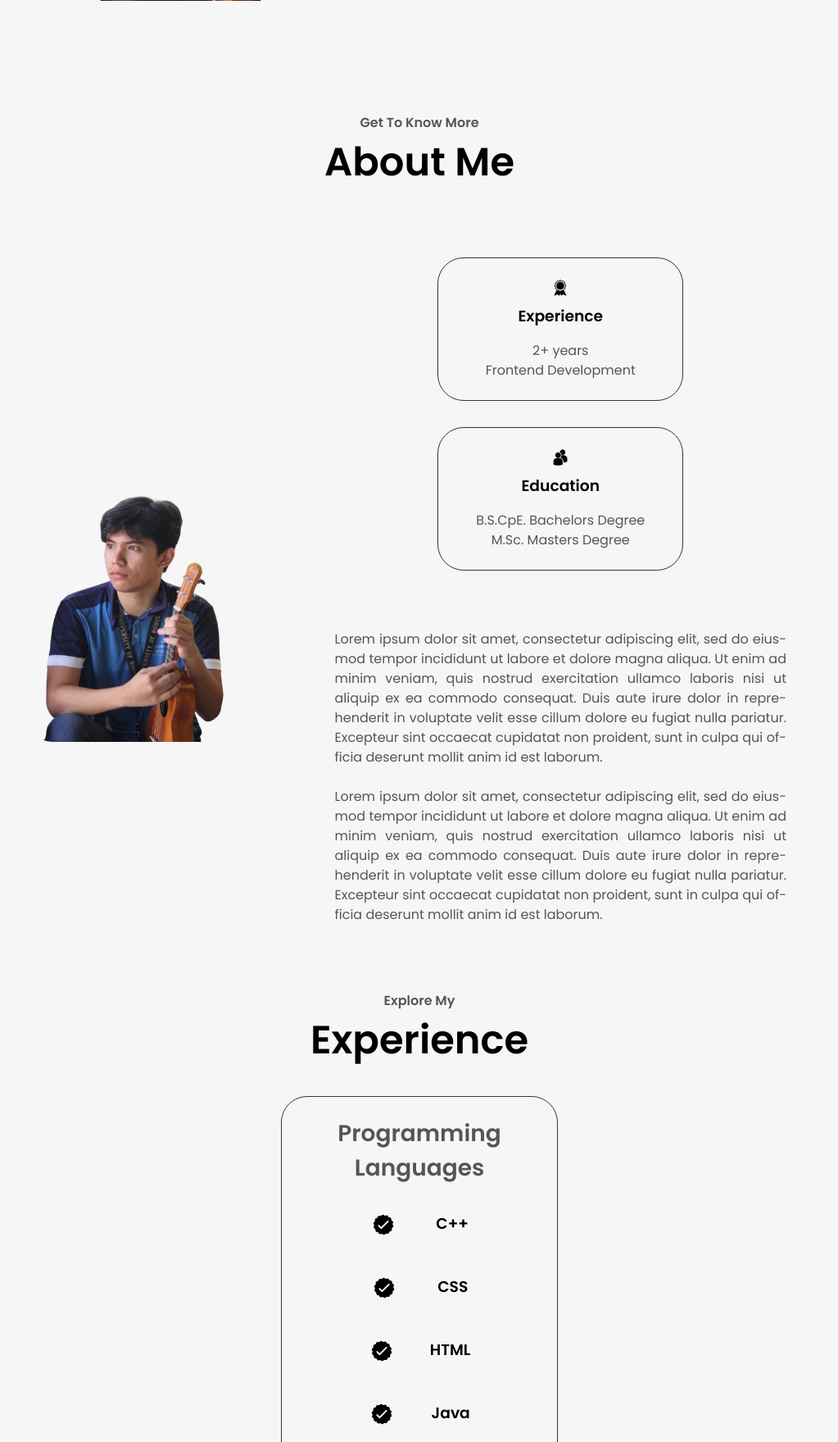
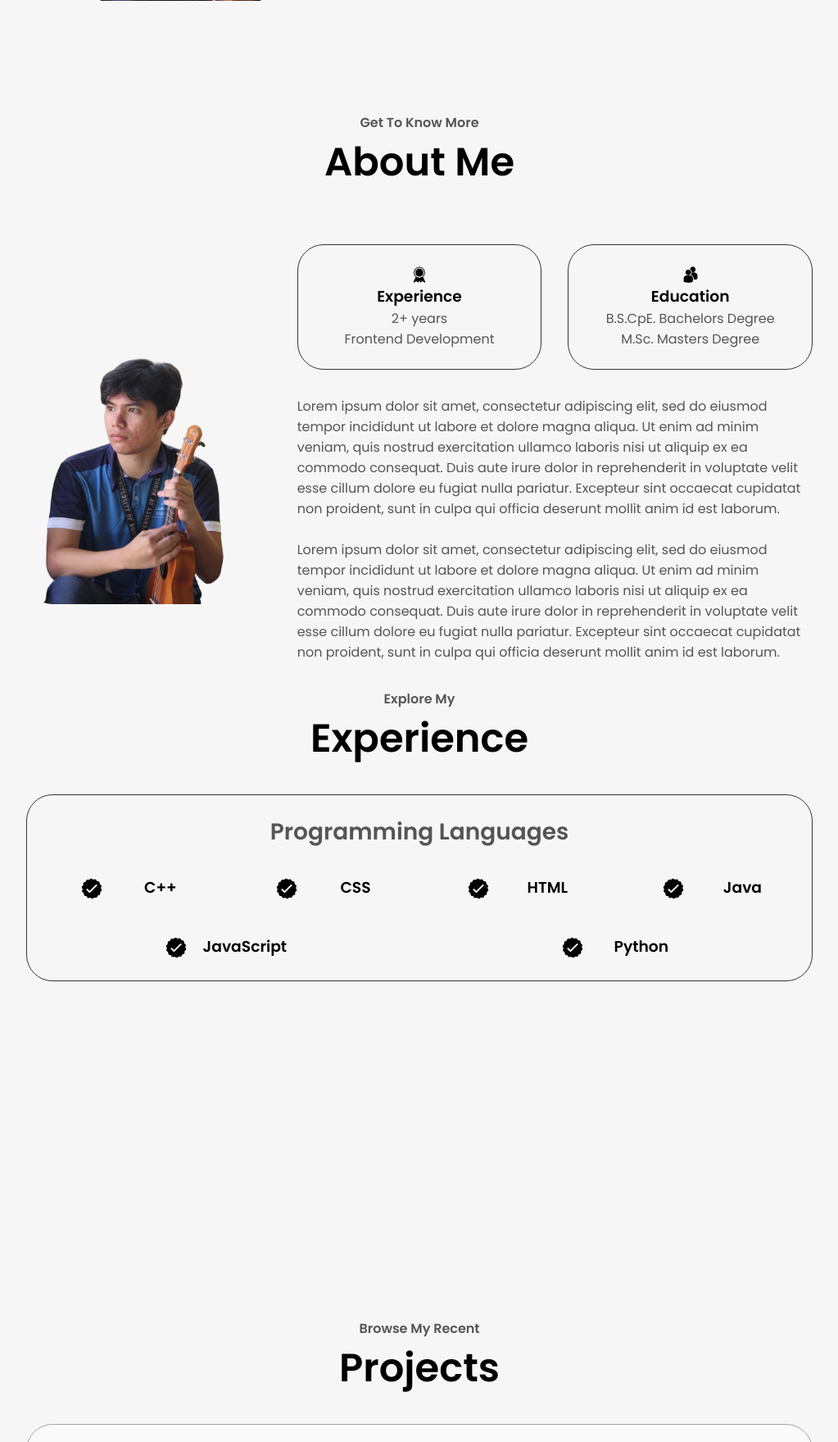
Before and after one commit to Marjdcxl/Portfolio, a PHP site: page / in a window 1280 px wide. Shown: the part 560-2319 px from the top of the page at 82% size, without its empty margins (128-1151 px from the left). Run offline with PHP 8.4, Linux system fonts and the light colour scheme; data comes from the database, SQL or seed files in the repository.

Commit message:
Update style.css

```diff
--- a/style.css
+++ b/style.css
@@ -304,42 +304,23 @@ section {
 
 #about {
   position: relative;
-  height: fit-content;
-  /* Add padding to the whole section if needed to give content more room */
-  padding: 2rem 0;
+  height: fit-content
 }
 
 .about-containers {
-  display: flex;
-  justify-content: center;
-  flex-wrap: wrap;
   gap: 2rem;
   margin-bottom: 2rem;
   margin-top: 2rem;
 }
 
 .about-details-container {
-  display: flex; /* Ensure it's a flex container for its internal elements */
+  justify-content: center;
   flex-direction: column;
-  justify-content: center;
-  align-items: center;
-  text-align: center;
-  padding: 1rem; /* Add some padding to this inner container if it holds direct text */
-}
-
-.about-details-container p {
-  /* Style the paragraphs within these detail containers */
-  line-height: 1.5; /* Improve readability with more space between lines */
-  margin-top: 0.5rem; /* Add a small margin above the text if needed */
-  word-wrap: break-word; /* Ensure long words break and wrap */
-  overflow-wrap: break-word; /* Modern equivalent for word-wrap */
-  hyphens: auto; /* Allow hyphenation for better text flow */
 }
 
 .about-details-container .icon {
-  width: 1.5rem;
-  height: 1.5rem;
-  margin-bottom: 0.5rem;
+    width: 1.5rem; /* Adjust as needed */
+    height: 1.5rem; /* Adjust as needed */
 }
 
 .about-containers,
@@ -355,26 +336,16 @@ section {
   position: absolute;
   right: -5rem;
   bottom: 2.5rem;
-  width: 3rem;
-  height: 3rem;
+    width: 3rem;
+    height: 3rem;
 }
 
 .details-container {
   flex: 1;
-  min-width: 250px;
-  max-width: 30%;
-  padding: 1.5rem; /* Ensure sufficient internal padding */
+  padding: 1.5rem;
   border: rgb(53, 53, 53) 0.1rem solid;
   border-radius: 2rem;
   text-align: center;
-  display: flex;
-  flex-direction: column;
-  align-items: center;
-  justify-content: center;
-}
-
-.details-container h3 {
-  margin-bottom: 0.5rem; /* Space between title and description */
 }
 
 .section-container {
@@ -386,32 +357,6 @@ section {
   height: 400px;
   width: 400px;
   margin: auto 0;
-}
-
-/* Adjustments for the main paragraph text content */
-.text-container {
-  text-align: justify;
-  margin-top: 2rem;
-  padding: 0 1rem;
-  line-height: 1.6; /* Increased line height for better readability */
-  max-width: 800px; /* Optional: Limit max width for long lines of text */
-  margin-left: auto; /* Center the text container if max-width is set */
-  margin-right: auto; /* Center the text container if max-width is set */
-  word-wrap: break-word; /* Ensure long words break */
-  overflow-wrap: break-word; /* Modern equivalent for word-wrap */
-  hyphens: auto; /* Allow hyphenation for better text flow */
-}
-
-/* Media Query for smaller screens */
-@media screen and (max-width: 768px) {
-  .details-container {
-    max-width: 80%;
-    min-width: unset;
-  }
-  .text-container {
-    padding: 0 1rem; /* Adjust padding for smaller screens if needed */
-    max-width: unset; /* Remove max-width on small screens */
-  }
 }
 
 /* EXPERIENCE SECTION */
```
